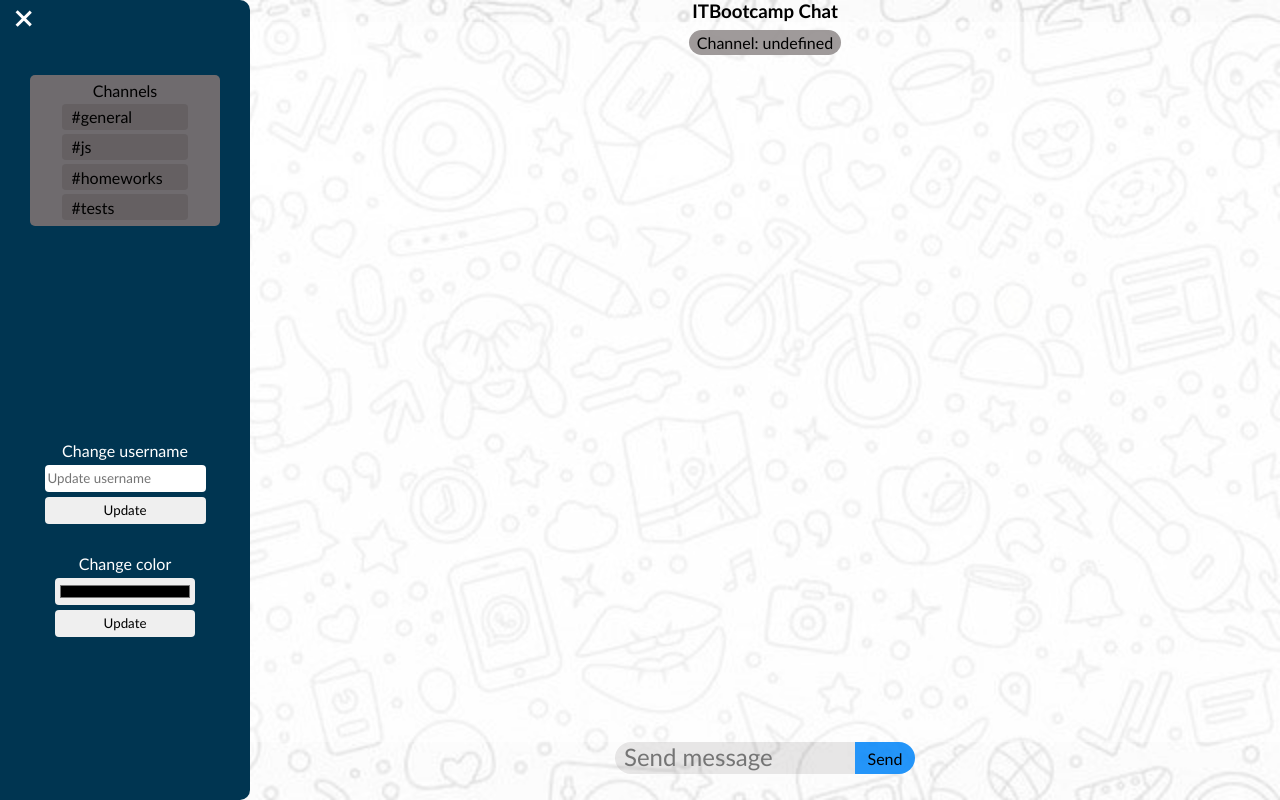
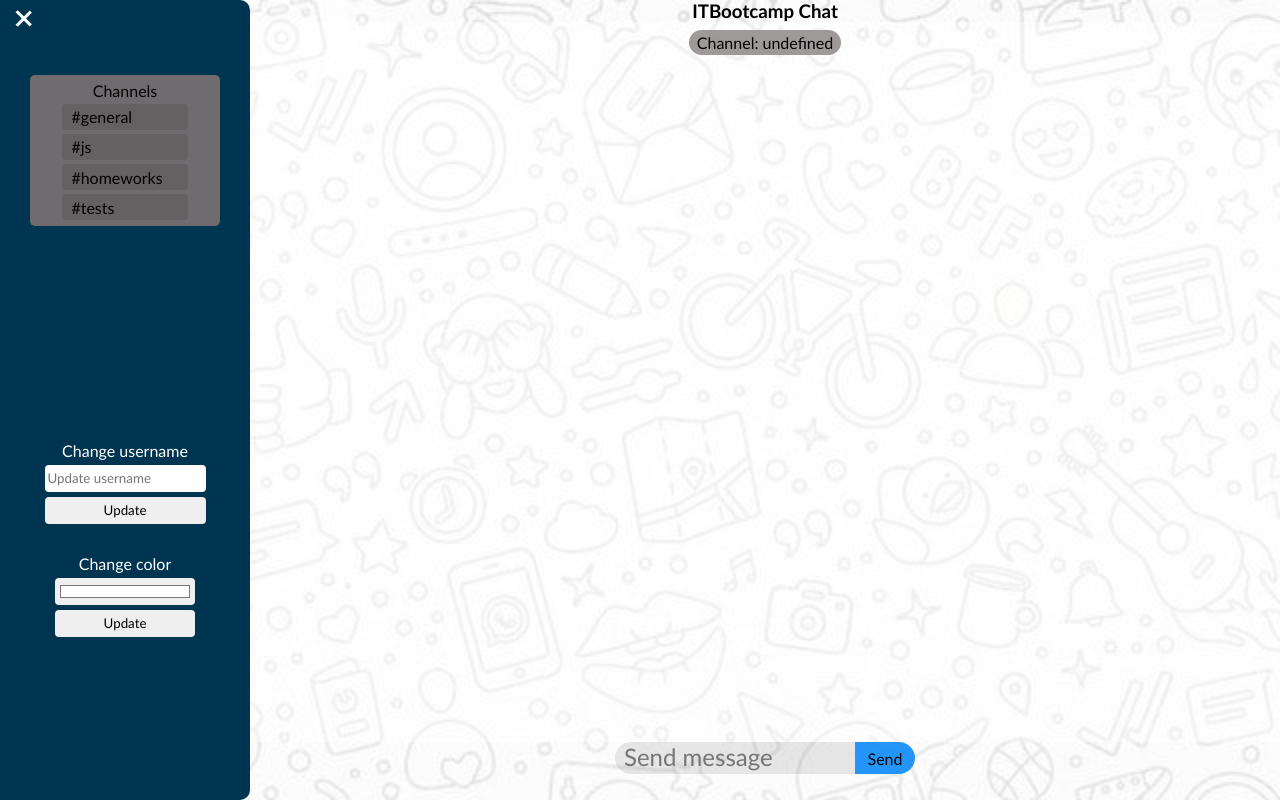
Before and after one commit to filiperak/CHAT-APP, a plain HTML site: page index.html in a window 1280 px wide. Drawn offline with Linux system fonts and the light colour scheme.

Commit message:
inpcolor

```diff
--- a/index.html
+++ b/index.html
@@ -31,7 +31,7 @@
             </form>
             <form class="inpForm" id="colorUpdate">
                 <label for="color">Change color</label>
-                <input type="color" name="color" id="color">
+                <input type="color" name="color" id="color" value="#ffffff">
                 <input type="submit" value="Update">
             </form>
         </div>
```
